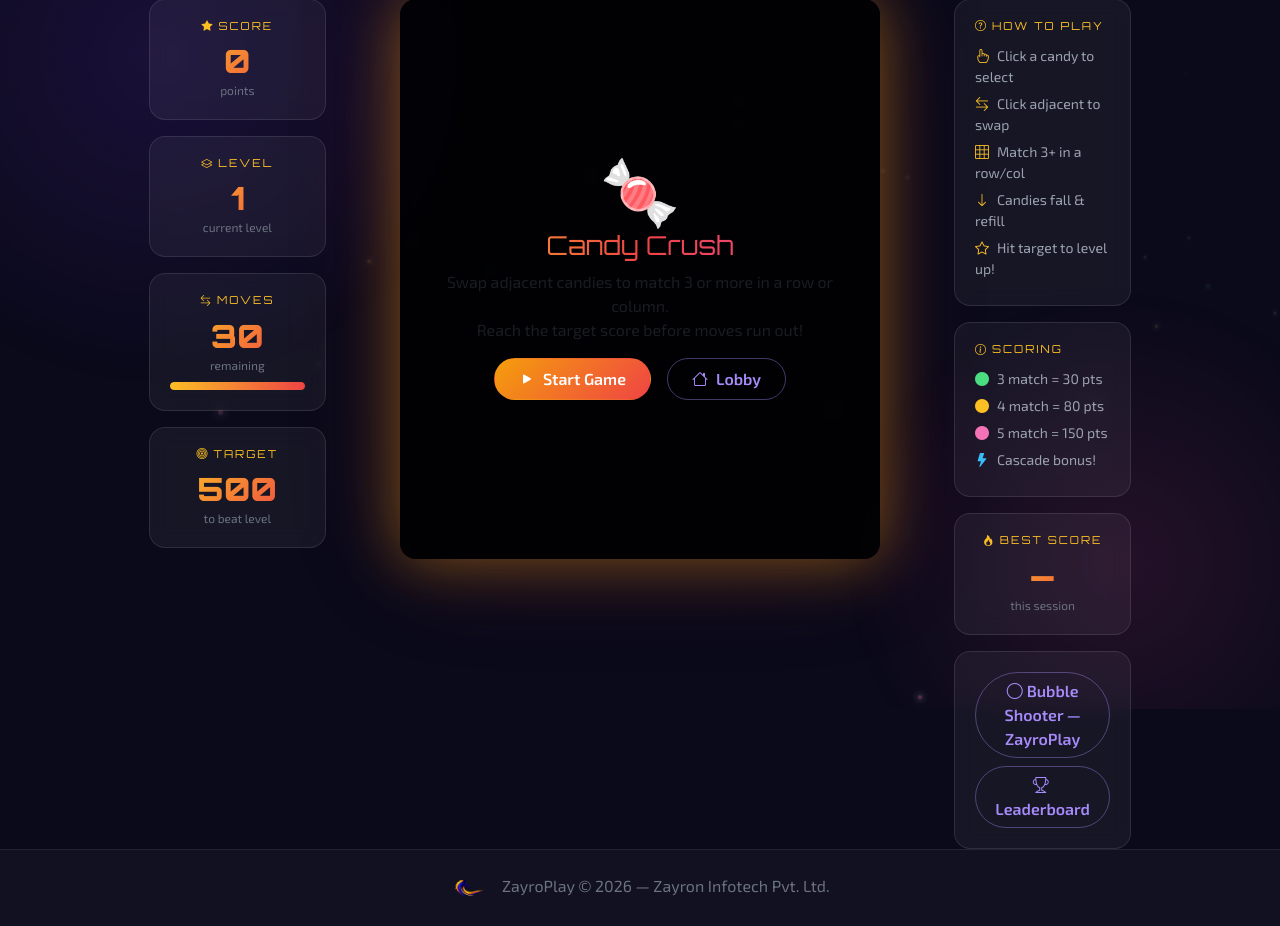
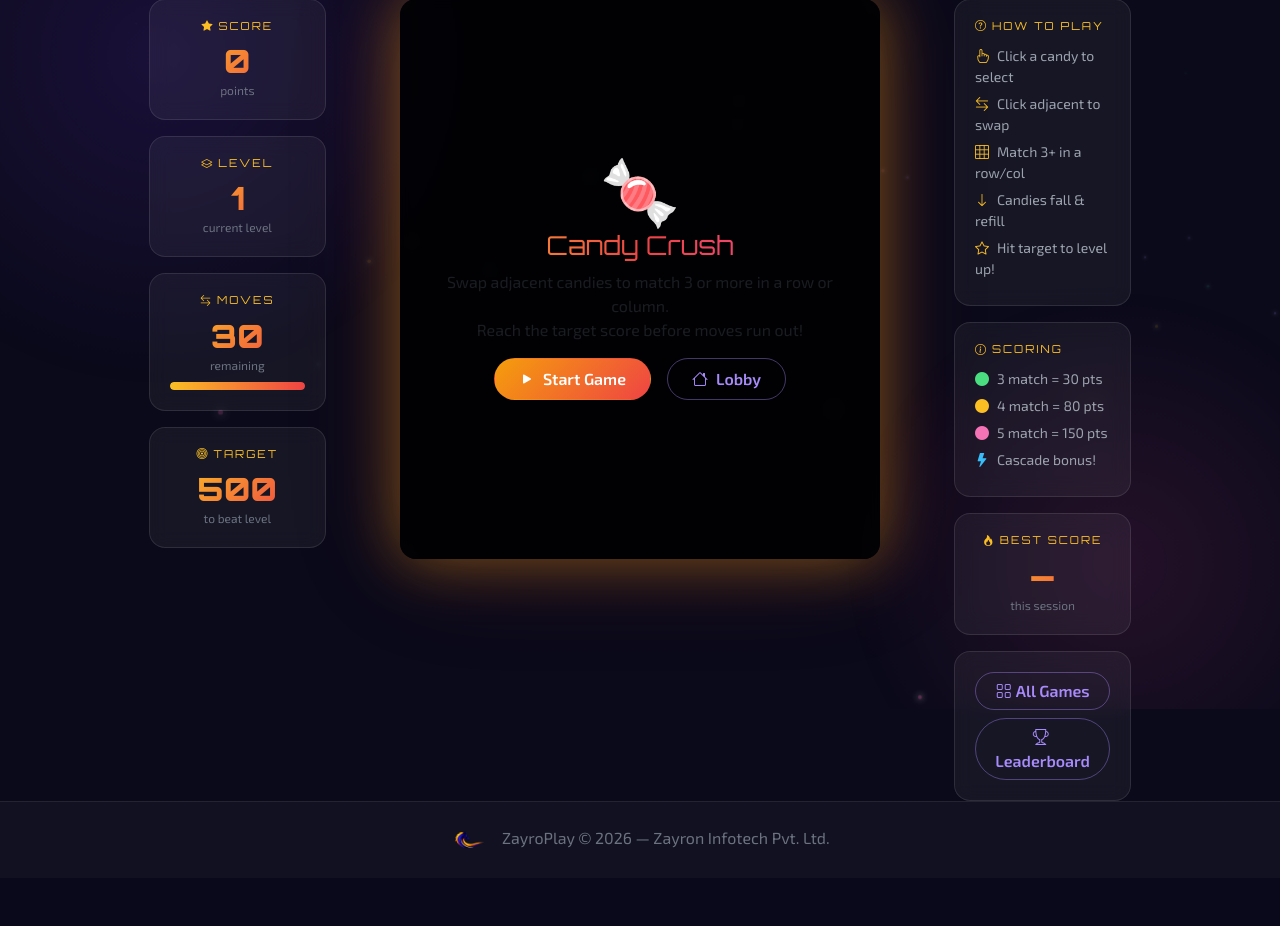
Before and after one commit to zayroninfotech/ZayroPlay, a Django app: page /play/candy/ in a window 1280 px wide. Shown: the part 91-1017 px from the top of the page. After the commit the page ends 940 px from the top, so only its background shows below. Run offline with Django 4.2, Linux system fonts and the light colour scheme.

Commit message:
Fix NoReverseMatch: replace removed bubble shooter url with home in candy.html

```diff
--- a/templates/game/candy.html
+++ b/templates/game/candy.html
@@ -134,8 +134,8 @@
             <div class="stat-label-sm">this session</div>
           </div>
           <div class="panel-card text-center">
-            <a href="{% url 'game' %}" class="btn btn-outline-glow w-100 mb-2">
-              <i class="bi bi-circle me-1"></i>Bubble Shooter — ZayroPlay
+            <a href="{% url 'home' %}" class="btn btn-outline-glow w-100 mb-2">
+              <i class="bi bi-grid me-1"></i>All Games
             </a>
             <a href="{% url 'leaderboard' %}?game=candy" class="btn btn-outline-glow w-100">
               <i class="bi bi-trophy me-1"></i>Leaderboard
```
